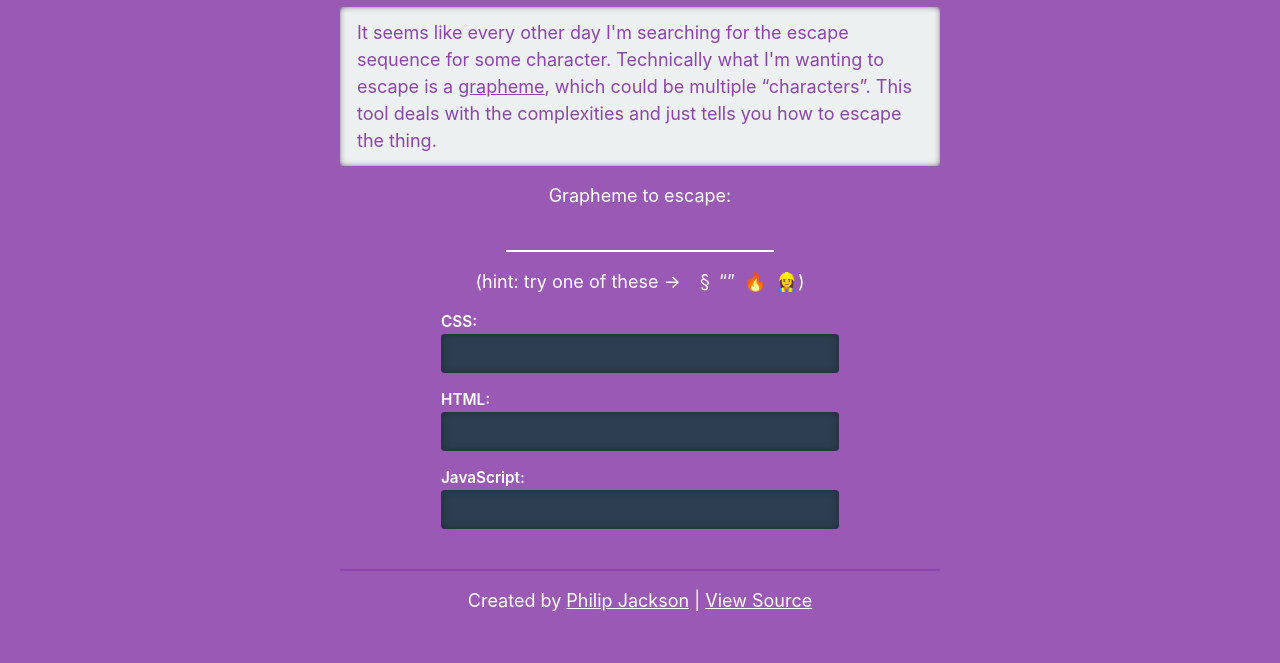
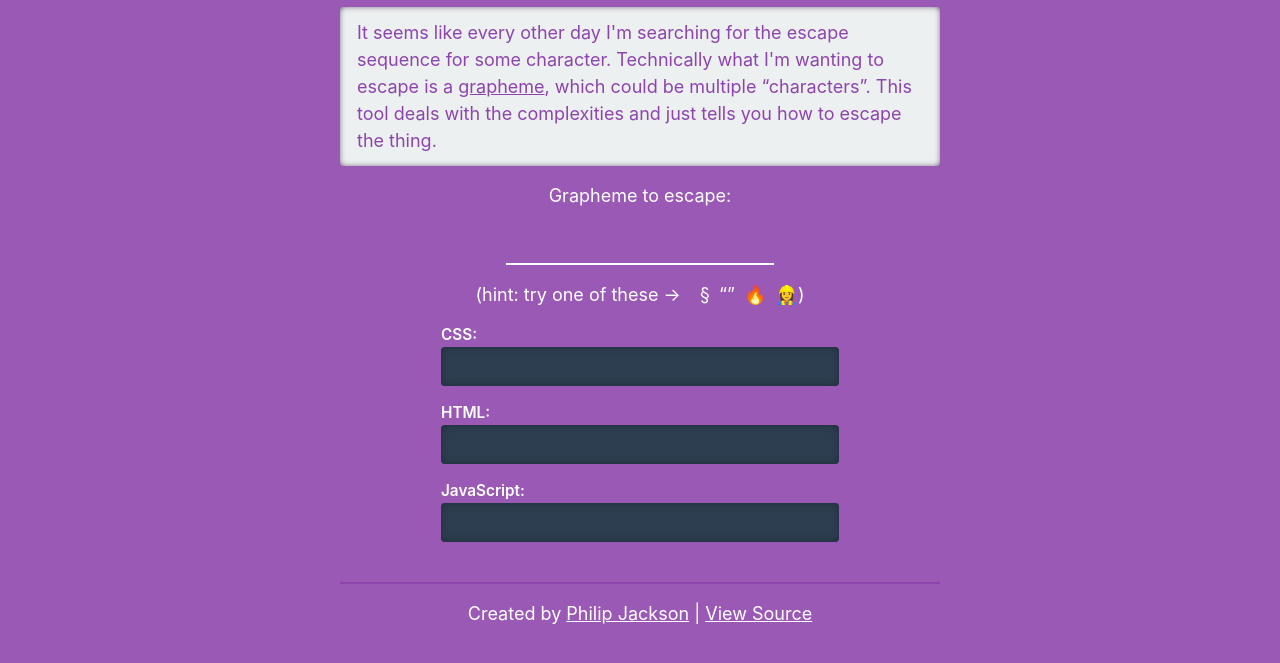
Before and after one commit to p-jackson/how-do-i-escape, a website built with webpack: page how_do_i_escape_web/index.html in a window 1280 px wide. Shown: the part 79-742 px from the top of the page. Built offline with nearby package versions, Linux system fonts and the light colour scheme.

Commit message:
Increase line height in input box
This leaves enough space for bigger emoji

```diff
--- a/how_do_i_escape_web/src/style.css
+++ b/how_do_i_escape_web/src/style.css
@@ -75,6 +75,7 @@ body {
   border-bottom: 2px solid #ffffff;
   display: block;
   width: 100%;
+  line-height: inherit;
 }
 
 .graphemeForm input:focus {
```
